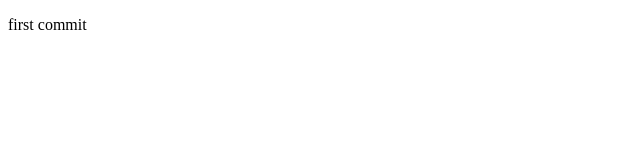
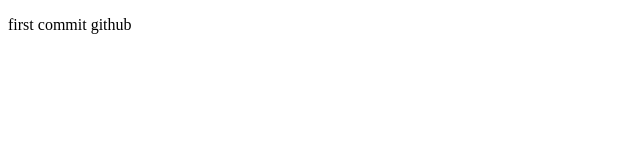
Before and after one commit to xiaohuor/hello-koa, a plain HTML site: page index.html in a window 1280 px wide. Shown: the full height of the page, 0-640 px from the left. Drawn offline with Linux system fonts and the light colour scheme.

Commit message:
first code

```diff
--- a/haozehua.github.io/index.html
+++ b/index.html
@@ -7,6 +7,6 @@
     <title>Document</title>
 </head>
 <body>
-    <p>first commit</p>
+    <p>first commit github</p>
 </body>
 </html>
```
